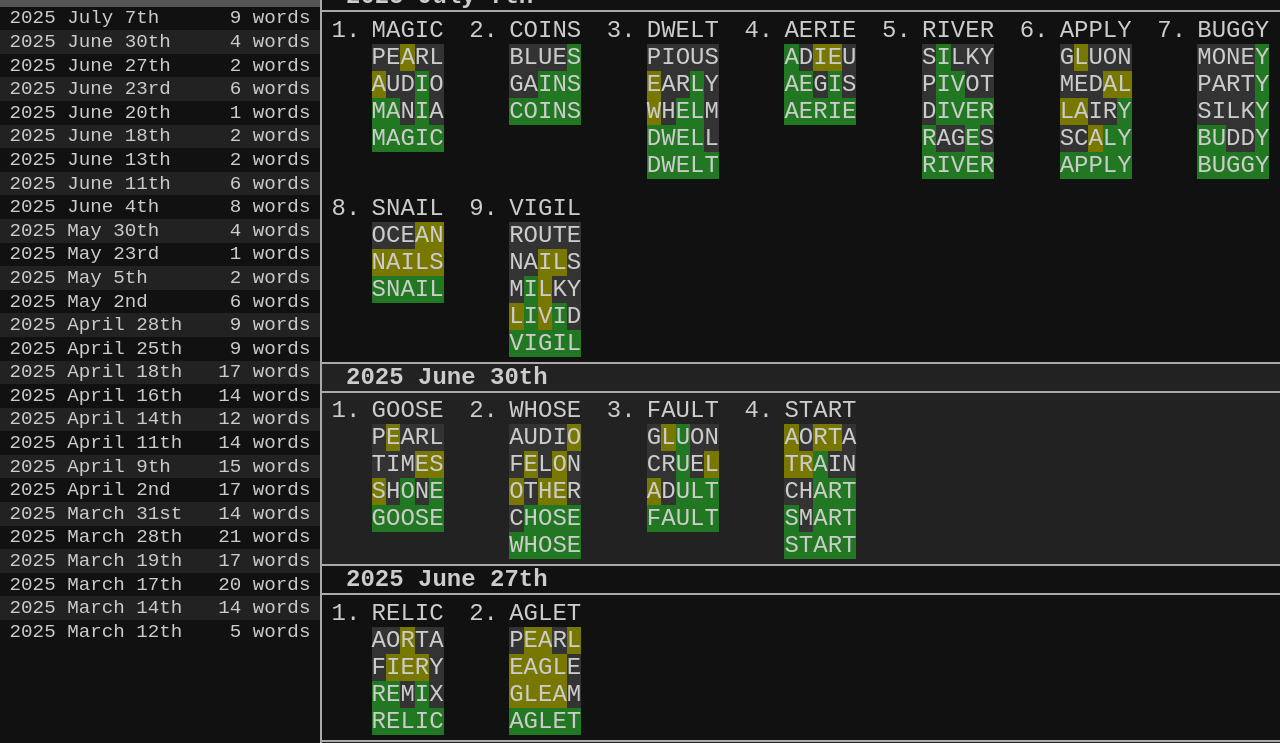
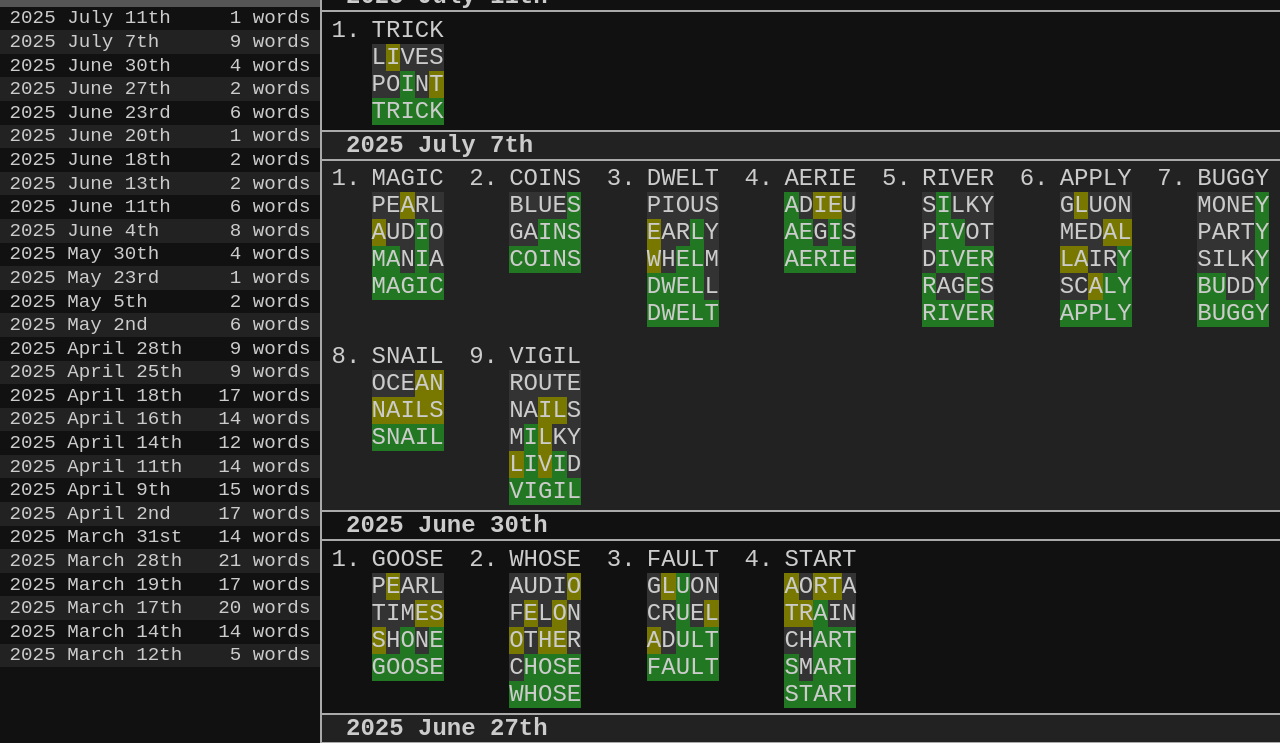
Before and after one commit to SpikyTater/spuddle-archive, a plain HTML site: page index.html in a window 1280 px wide. Shown: the part 57-800 px from the top of the page. Drawn offline with Linux system fonts and the light colour scheme.

Commit message:
I forgor

```diff
--- a/index.html
+++ b/index.html
@@ -704,6 +704,9 @@
                         { g: "ocean,nails,snail" },
                         { g: "route,nails,milky,livid,vigil" },
                     ], // 2025-07-07 end
+                    "2025-07-11": [
+                        { g: "lives,point,trick" },
+                    ], // 2025-07-11 end
                 }; // data end
 
                 // value: bool -> is_correct_word
```
